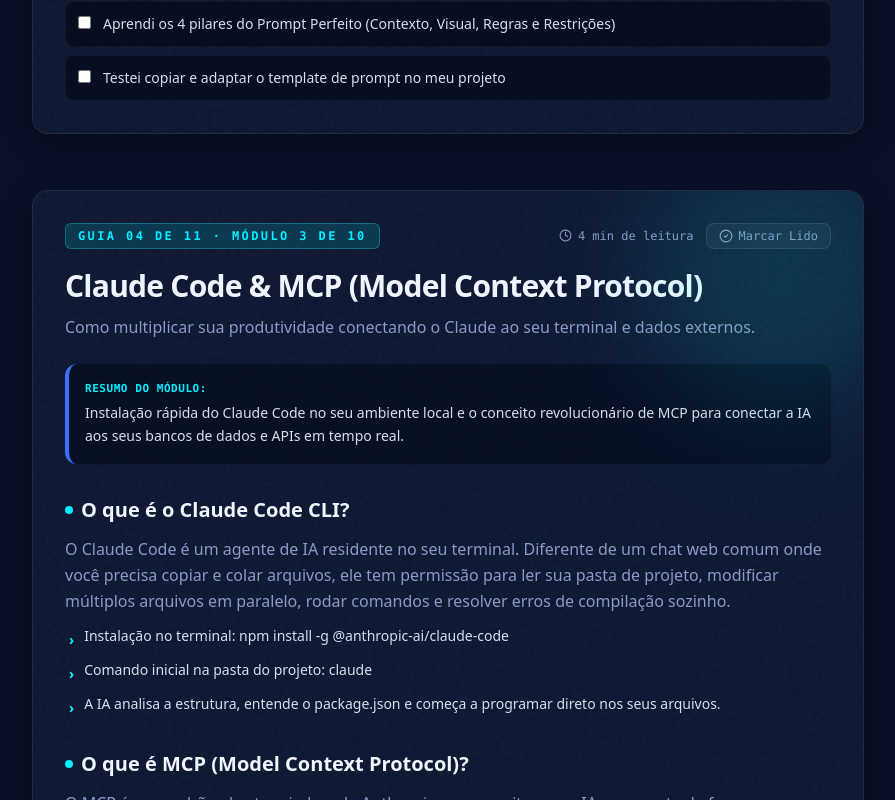
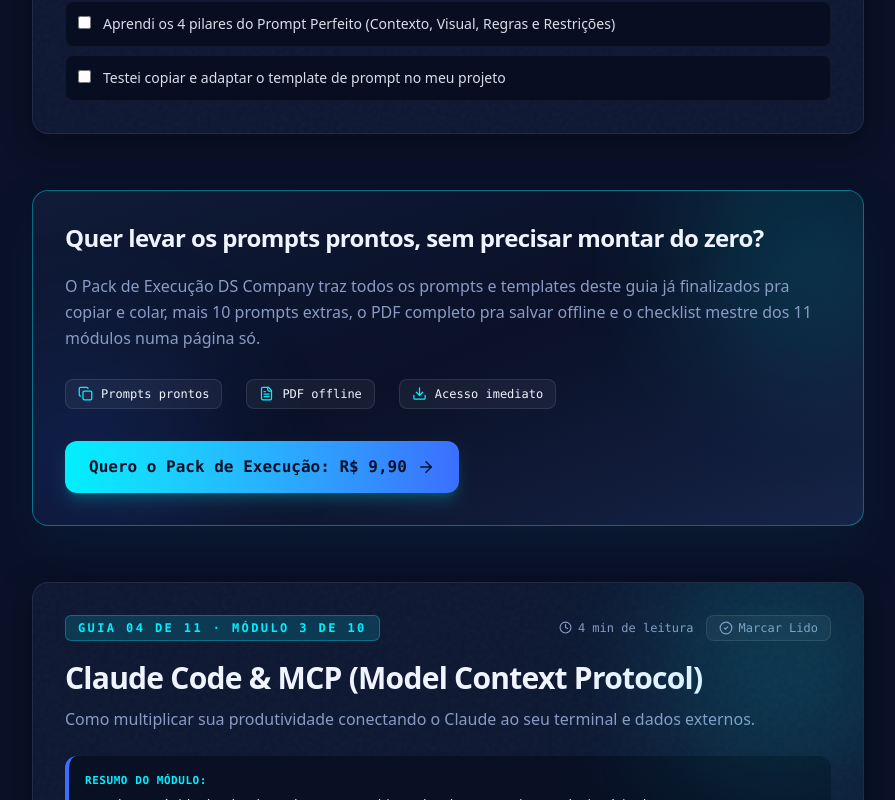
Before and after one commit to fullstackdavi/Do-zero-a-stack-completa, a React (Vite) app: page / in a window 1280 px wide. Shown: the part 5600-6400 px from the top of the page, without its empty margins (352-1247 px from the left). Built offline with nearby package versions, Linux system fonts and the light colour scheme.

Commit message:
feat: integrate bonus offer cards into course modules
- Add BonusOfferCard and BonusOfferCardDiscreet components to increase conversion.
- Inject offers after specific modules in the content list.
- Clean up footer by removing deprecated email contact section.

```diff
--- a/src/App.tsx
+++ b/src/App.tsx
@@ -3,6 +3,8 @@
 import { HeroHeader } from './components/HeroHeader';
 import { HeaderNav } from './components/HeaderNav';
 import { ModuleCard } from './components/ModuleCard';
+import { BonusOfferCard } from './components/BonusOfferCard';
+import { BonusOfferCardDiscreet } from './components/BonusOfferCardDiscreet';
 import { FooterSection } from './components/FooterSection';
 import { ArrowUp, BookOpen, CheckCircle, Search, Filter } from 'lucide-react';
 
@@ -124,12 +126,19 @@
           {/* Module List */}
           {filteredModules.length > 0 ? (
             filteredModules.map((module) => (
-              <ModuleCard
-                key={module.id}
-                module={module}
-                isCompleted={completedModules.includes(module.id)}
-                onToggleComplete={handleToggleComplete}
-              />
+              <React.Fragment key={module.id}>
+                <ModuleCard
+                  module={module}
+                  isCompleted={completedModules.includes(module.id)}
+                  onToggleComplete={handleToggleComplete}
+                />
+                {module.id === 'modulo-2' && (
+                  <BonusOfferCard offerLink="https://pay.kirvano.com/0a664536-3b80-46b7-b281-c63ce345623f" />
+                )}
+                {module.id === 'modulo-10' && (
+                  <BonusOfferCardDiscreet offerLink="https://pay.kirvano.com/0a664536-3b80-46b7-b281-c63ce345623f" />
+                )}
+              </React.Fragment>
             ))
           ) : (
             <div className="my-16 text-center space-y-3 p-8 glass-card rounded-2xl">
--- /dev/null
+++ b/src/components/BonusOfferCard.tsx
@@ -0,0 +1,61 @@
+import React from 'react';
+import { Copy, FileText, Download, ArrowRight } from 'lucide-react';
+
+interface BonusOfferCardProps {
+  offerLink?: string;
+}
+
+export const BonusOfferCard: React.FC<BonusOfferCardProps> = ({
+  offerLink = 'https://pay.kirvano.com/0a664536-3b80-46b7-b281-c63ce345623f',
+}) => {
+  return (
+    <div className="my-8 sm:my-12 rounded-2xl p-6 sm:p-8 relative overflow-hidden bg-gradient-to-br from-[#0F1B38] via-[#0A1128] to-[#162447] border border-[#00F0FF]/40 shadow-2xl shadow-[#00F0FF]/5">
+      {/* Decorative Glow Elements */}
+      <div className="absolute -top-16 -right-16 w-60 h-60 rounded-full bg-[#00F0FF]/15 blur-3xl pointer-events-none" />
+      <div className="absolute -bottom-16 -left-16 w-60 h-60 rounded-full bg-[#3B6FFF]/15 blur-3xl pointer-events-none" />
+
+      <div className="relative z-10 space-y-5">
+        {/* Title */}
+        <h3 className="text-xl sm:text-2xl font-bold text-[#F0F4FF] tracking-tight leading-tight">
+          Quer levar os prompts prontos, sem precisar montar do zero?
+        </h3>
+
+        {/* Description */}
+        <p className="text-sm sm:text-base text-[#8A9BC4] font-light leading-relaxed max-w-3xl">
+          O Pack de Execução DS Company traz todos os prompts e templates deste guia já finalizados pra copiar e colar, mais 10 prompts extras, o PDF completo pra salvar offline e o checklist mestre dos 11 módulos numa página só.
+        </p>
+
+        {/* Inline Features */}
+        <div className="flex flex-wrap items-center gap-3 sm:gap-6 pt-2">
+          <div className="flex items-center gap-2 px-3 py-1.5 rounded-lg bg-white/5 border border-white/10 text-xs font-mono text-[#F0F4FF]">
+            <Copy size={15} className="text-[#00F0FF]" />
+            <span>Prompts prontos</span>
+          </div>
+
+          <div className="flex items-center gap-2 px-3 py-1.5 rounded-lg bg-white/5 border border-white/10 text-xs font-mono text-[#F0F4FF]">
+            <FileText size={15} className="text-[#00F0FF]" />
+            <span>PDF offline</span>
+          </div>
+
+          <div className="flex items-center gap-2 px-3 py-1.5 rounded-lg bg-white/5 border border-white/10 text-xs font-mono text-[#F0F4FF]">
+            <Download size={15} className="text-[#00F0FF]" />
+            <span>Acesso imediato</span>
+          </div>
+        </div>
+
+        {/* CTA Button */}
+        <div className="pt-3">
+          <a
+            href={offerLink}
+            target="_blank"
+            rel="noopener noreferrer"
+            className="inline-flex items-center justify-center gap-2.5 px-6 py-3.5 rounded-xl bg-gradient-to-r from-[#00F0FF] to-[#3B6FFF] text-[#0A1128] font-mono font-bold text-sm sm:text-base shadow-lg shadow-[#00F0FF]/20 hover:shadow-[#00F0FF]/40 hover:scale-[1.02] active:scale-[0.98] transition-all group cursor-pointer"
+          >
+            <span>Quero o Pack de Execução: R$ 9,90</span>
+            <ArrowRight size={18} className="group-hover:translate-x-1 transition-transform" />
+          </a>
+        </div>
+      </div>
+    </div>
+  );
+};
--- /dev/null
+++ b/src/components/BonusOfferCardDiscreet.tsx
@@ -0,0 +1,28 @@
+import React from 'react';
+import { ArrowRight } from 'lucide-react';
+
+interface BonusOfferCardDiscreetProps {
+  offerLink?: string;
+}
+
+export const BonusOfferCardDiscreet: React.FC<BonusOfferCardDiscreetProps> = ({
+  offerLink = 'https://pay.kirvano.com/0a664536-3b80-46b7-b281-c63ce345623f',
+}) => {
+  return (
+    <div className="my-6 p-4 rounded-xl bg-[#0D1630] border border-[#00F0FF]/25 hover:border-[#00F0FF]/40 transition-all flex flex-col sm:flex-row items-start sm:items-center justify-between gap-3 text-xs sm:text-sm text-[#8A9BC4]">
+      <p className="leading-relaxed font-light">
+        Ah, e se você quiser levar os prompts e scripts prontos deste guia com você, o Pack de Execução sai por R$ 9,90.
+      </p>
+
+      <a
+        href={offerLink}
+        target="_blank"
+        rel="noopener noreferrer"
+        className="inline-flex items-center gap-1.5 font-mono font-medium text-[#00F0FF] hover:text-white transition-colors shrink-0 group cursor-pointer"
+      >
+        <span>Levar comigo</span>
+        <ArrowRight size={14} className="group-hover:translate-x-0.5 transition-transform" />
+      </a>
+    </div>
+  );
+};
--- a/src/components/FooterSection.tsx
+++ b/src/components/FooterSection.tsx
@@ -1,17 +1,7 @@
-import React, { useState } from 'react';
-import { Instagram, Mail, Copy, Check, Heart, ShieldCheck, ExternalLink, Zap } from 'lucide-react';
+import React from 'react';
+import { Instagram, Zap, ExternalLink } from 'lucide-react';
 
 export const FooterSection: React.FC = () => {
-  const [copiedEmail, setCopiedEmail] = useState(false);
-
-  const email = 'suporte@dscompany.com';
-
-  const handleCopyEmail = () => {
-    navigator.clipboard.writeText(email);
-    setCopiedEmail(true);
-    setTimeout(() => setCopiedEmail(false), 2000);
-  };
-
   return (
     <footer className="mt-16 sm:mt-24 pt-12 pb-16 px-4 sm:px-8 border-t border-white/10 bg-noise relative overflow-hidden">
       {/* Background Accent Glow */}
@@ -36,7 +26,7 @@
         </div>
 
         {/* Contact & Social Links */}
-        <div className="grid grid-cols-1 sm:grid-cols-2 lg:grid-cols-4 gap-3 max-w-4xl mx-auto">
+        <div className="grid grid-cols-1 sm:grid-cols-3 gap-3 max-w-3xl mx-auto">
           {/* Instagram @davi._link */}
           <a
             href="https://instagram.com/davi._link"
@@ -99,29 +89,6 @@
             </div>
             <ExternalLink size={14} className="text-[#8A9BC4] group-hover:text-[#00F0FF] transition-colors shrink-0" />
           </a>
-
-          {/* Email Button */}
-          <button
-            onClick={handleCopyEmail}
-            className="p-3.5 rounded-xl glass-card hover:border-[#3B6FFF]/50 flex items-center justify-between group transition-all text-left cursor-pointer"
-          >
-            <div className="flex items-center gap-2.5">
-              <div className="p-2 rounded-lg bg-[#3B6FFF]/10 text-[#3B6FFF] border border-[#3B6FFF]/20">
-                <Mail size={18} />
-              </div>
-              <div>
-                <span className="text-[10px] font-mono text-[#8A9BC4] uppercase block">Suporte</span>
-                <span className="text-xs font-semibold text-[#F0F4FF] group-hover:text-[#00F0FF] transition-colors truncate block max-w-[100px]">
-                  {email}
-                </span>
-              </div>
-            </div>
-            {copiedEmail ? (
-              <Check size={14} className="text-[#00F0FF]" />
-            ) : (
-              <Copy size={14} className="text-[#8A9BC4] group-hover:text-[#00F0FF] transition-colors" />
-            )}
-          </button>
         </div>
 
         {/* Copyright & Footnote */}
```
